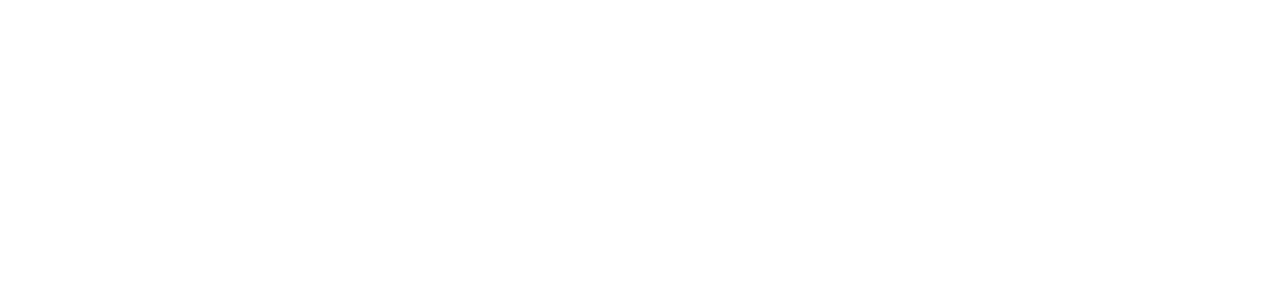
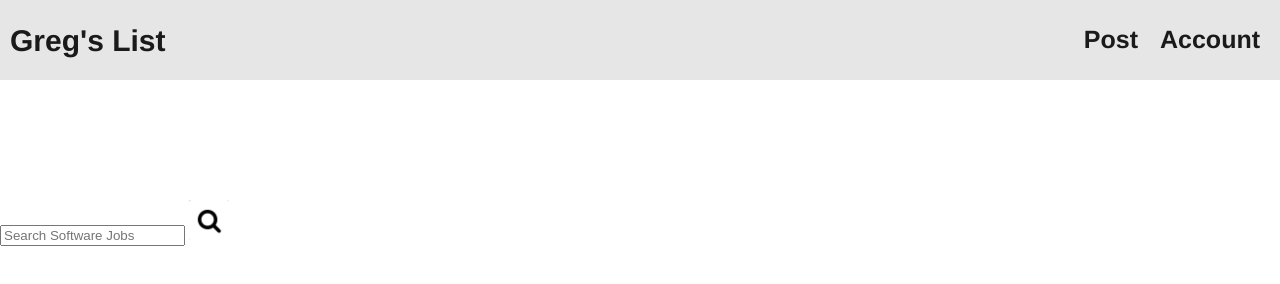
Before and after one commit to deepbsd/gregslist, a plain HTML site: page index.html in a window 1280 px wide. Drawn offline with Linux system fonts and the light colour scheme.

Commit message:
first commit with index and style.css

```diff
--- a/index.html
+++ b/index.html
@@ -1,9 +1,34 @@
 <!DOCTYPE html>
 <html>
 <head>
-	<title></title>
+	<title>Gregslist For Thinkful Prep</title>
+	<meta charset="utf-8">
+	<meta name="description" content="Assignment for Thinkful Prep course. It's CSS practice cloning Craigslist.">
+	<link rel="stylesheet" type="text/css" href="styles.css">
 </head>
 <body>
+	<nav>
+		<div class="logo">Greg's List</div>
+			<ul class="navlst">
+				<li><a href="#">Post</a></li>
+				<li><a href="#">Account</a></li>
+			</ul>
+	</nav>
+<main>
+	<section class="page_container">
+		<div class="searchbox">
+			<form>
+				<input type="search" placeholder="Search Software Jobs">
+				<img src="magnifying-glass.png" class="search_icon">
+			</form>
+		</div>
+
+		<div class="controls"></div>
+
+		<div class="results"></div>
+
+	</section>  <!-- end of page container -->
+</main>
 
 </body>
 </html>
--- a/styles.css
+++ b/styles.css
@@ -0,0 +1,42 @@
+body {
+	padding: 0px;
+	margin: 0px;
+}
+nav	{
+	height: 80px;
+	background-color: #e6e6e6;
+	color: #1a1a1a;
+	font-size: 25px;
+	font-weight: bold;
+	font-family: 'Helvetica', sans-serif;
+	position: fixed;
+	top: 0px;
+	width: 100%;
+}
+nav a {
+	color: #1a1a1a;
+	text-decoration: none;
+}
+.logo {
+	position: relative;
+	top: 30%;
+	font-size: 30px;
+	float: left;
+	margin-left: 10px;
+}
+nav ul {
+	list-style-type: none;
+	float: right;
+	margin-right: 20px;
+}
+nav li {
+	display: inline;
+	margin-left: 15px;
+}
+img.search_icon {
+	height: 40px;
+}
+div.searchbox form {
+	margin-top: 200px;
+	width: 40%;
+}
```
Also changed, not shown: magnifying-glass.png (added).
